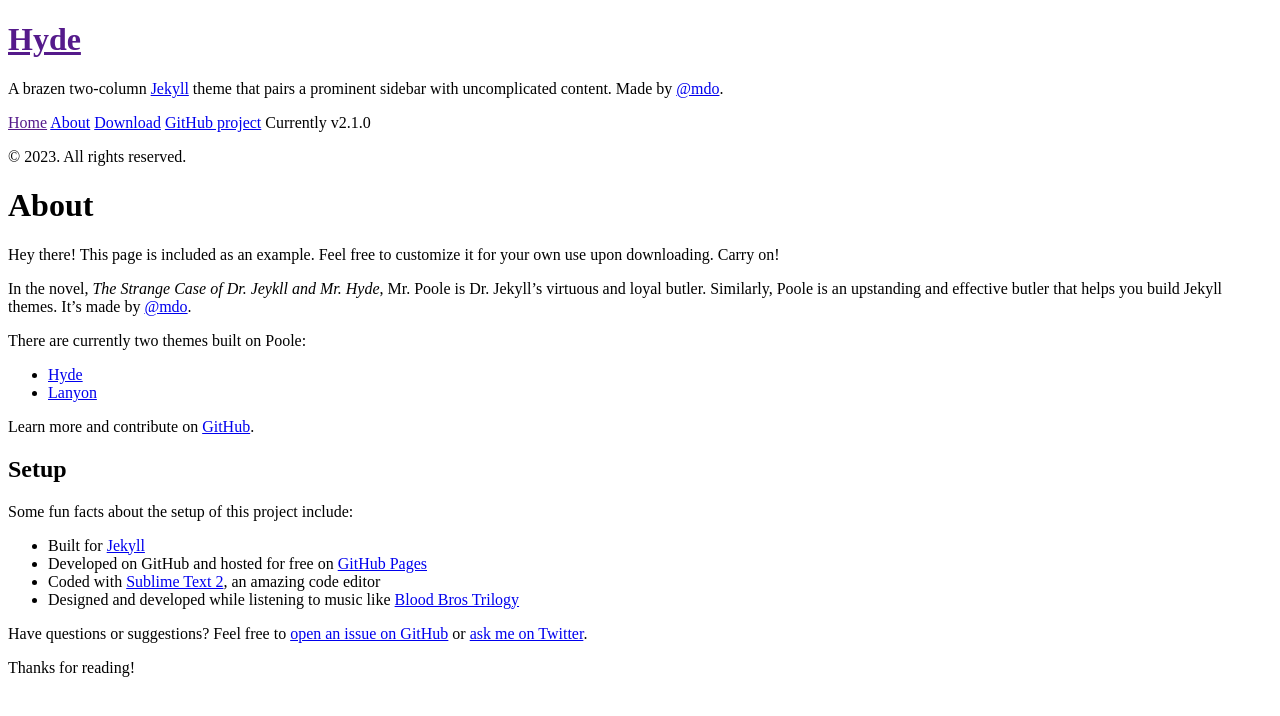
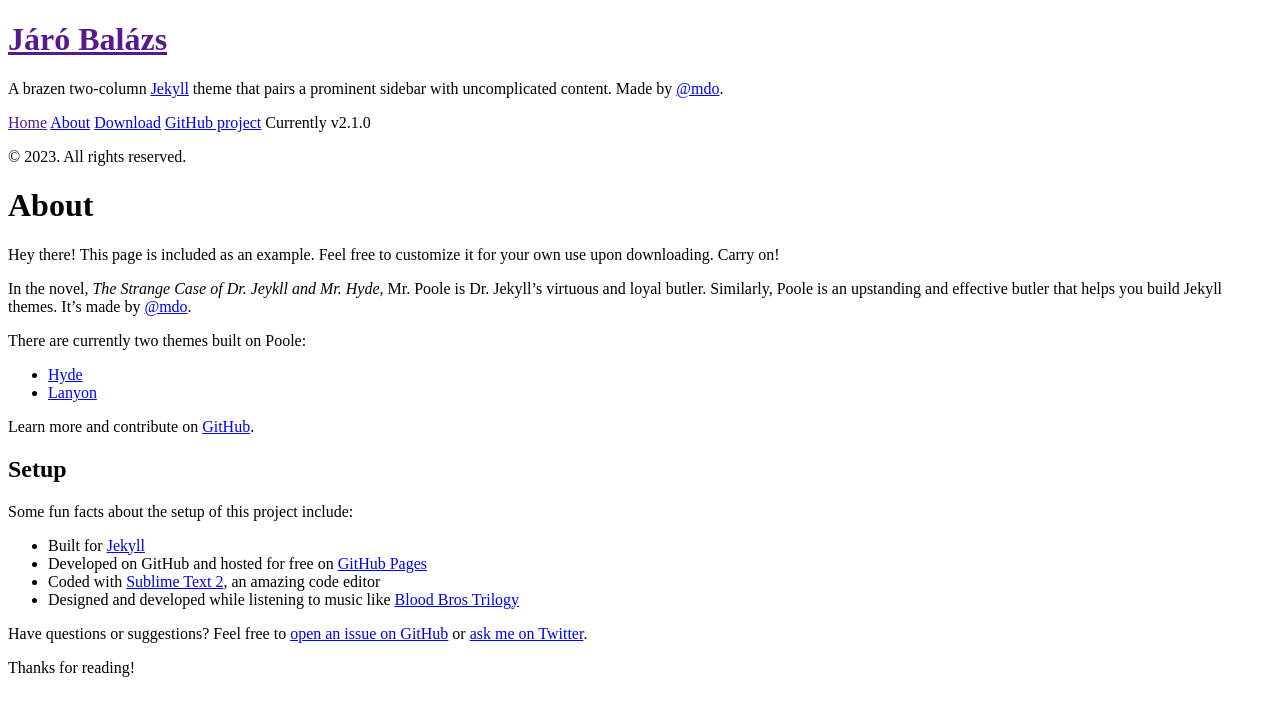
Before and after one commit to JBaluu/jbaluu.github.io, a Jekyll site: the page built from about.md, in a window 1280 px wide. Shown: the top 716 px of the page. Built offline with Jekyll 4.4.1, drawn with Linux system fonts in a browser that asks for light colours; Markdown is read by kramdown in place of the engine named in the settings.

Commit message:
first try

```diff
--- a/_config.yml
+++ b/_config.yml
@@ -7,7 +7,7 @@ permalink:        pretty
 # relative_permalinks: true
 
 # Setup
-title:            Hyde
+title:            Járó Balázs
 tagline:          'A Jekyll theme'
 description:      'A brazen two-column <a href="http://jekyllrb.com" target="_blank">Jekyll</a> theme that pairs a prominent sidebar with uncomplicated content. Made by <a href="https://twitter.com/mdo" target="_blank">@mdo</a>.'
 url:              http://hyde.getpoole.com
```
Also changed, not shown: _posts/2013-12-28-introducing-hyde.md (+2 -0 lines), 1 other file.
